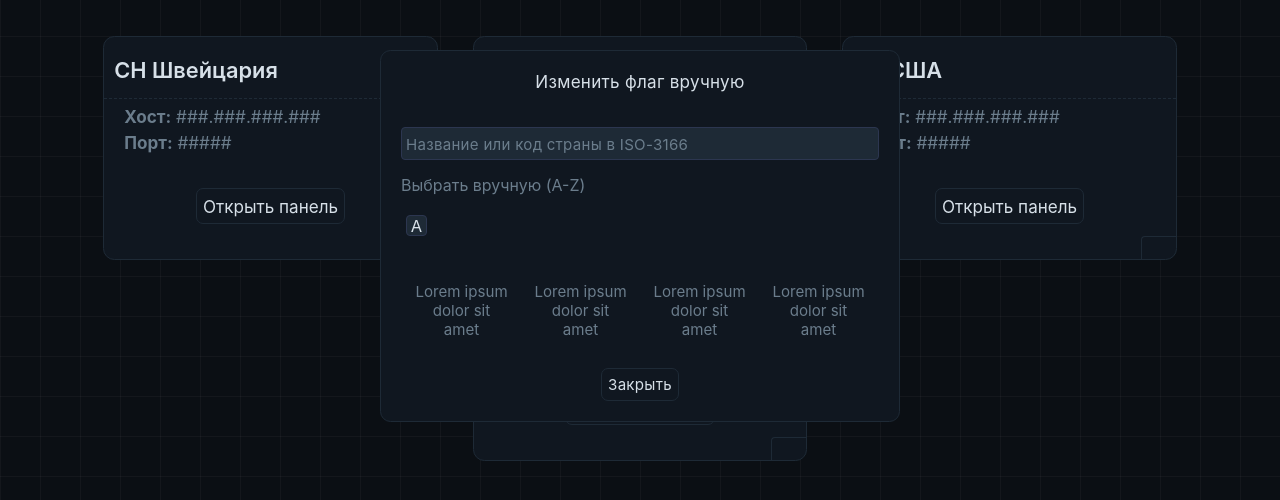
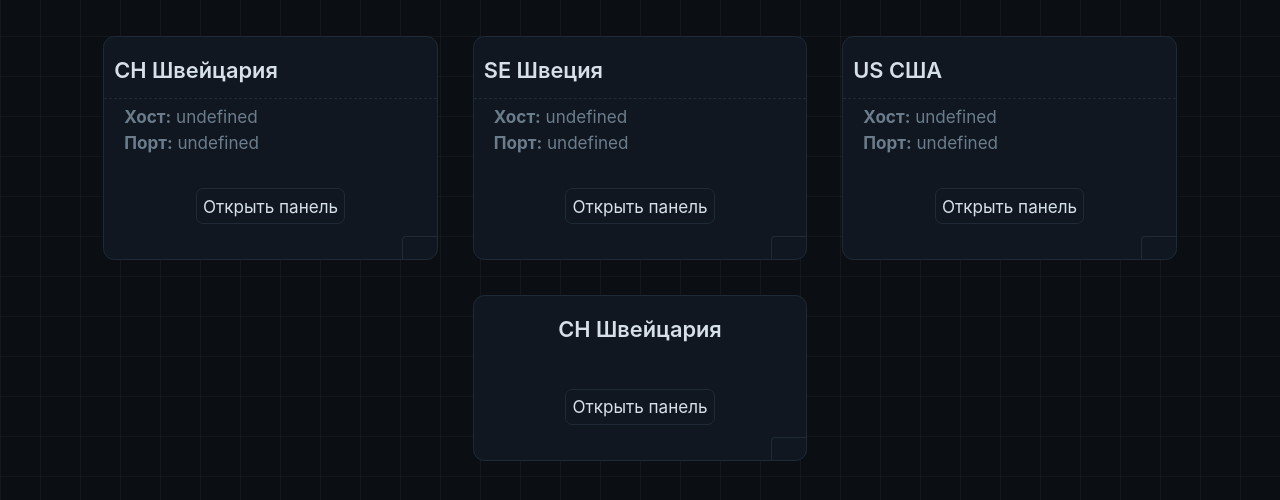
Before and after one commit to NCoR-e/greengo-utility, a website built with Vite: page src/index.html in a window 1280 px wide. Shown: the part 164-664 px from the top of the page. Built offline with nearby package versions, Linux system fonts and the light colour scheme.

Commit message:
refactor: Client-side data preparation for future features, client-side data storage in localStorage (temporary-test implementation) - Updating the card rendering for future features to be added to the UI - Adding/modifying attributes in the markup - A script has been written to implement a new method for rendering cards - A script was written to save data on the client side in localStorage (temporarily) - The scripting code paradigm is modeled after functional programming (possibly temporarily)

```diff
--- a/src/index.html
+++ b/src/index.html
@@ -6,41 +6,43 @@
   <meta name="author" content="NCoRe">
   <meta name="viewport" content="width=device-width, initial-scale=1.0">
   <link rel="icon" sizes="512x512 256x256 128x128 64x64 32x32" href="/tab.ico">
-  <script type="module" src="/scripts/app.js"></script>
+  <script type="module" src="/scripts/App.js"></script>
   <title>Greengo Utility</title>
 </head>
 
 <body>
-  <main>
+  <main data-root>
     <section class="branch">
       <header class="header">
         <h1 class="header__title">Greengo Utility</h1>
         <h2 class="header__sub-title">Выберите узел, чтобы открыть 3x-ui панель</h2>
       </header>
 
-      <div class="branch__card-list">
+      <div class="branch__card-list" data-card-list>
+        <template data-template-card="main">
           <article class="branch__card card card--main" tabindex="0" data-card-type="main">
             <div class="card__header">
               <div class="card__title">
-              <h3 class="card__country-code">CH Швейцария</h3>
+                <h3 class="card__country-code" data-info="title">
+                </h3>
               </div>
 
               <svg class="card__icon" aria-hidden="true">
-              <use href="/sprites.svg#flag-ch"></use>
+                <use href="#" data-info="icon"></use>
               </svg>
             </div>
 
             <div class="card__body">
               <div class="card__meta">
-              <span class="card__meta-item" data-field="host"><b>Хост:</b> ###.###.###.###</span>
-              <span class="card__meta-item" data-field="port"><b>Порт:</b> #####</span>
+                <span class="card__meta-item"><b data-info="host">Хост:</b></span>
+                <span class="card__meta-item"><b data-info="port">Порт:</b> </span>
               </div>
 
-            <a class="card__open-btn" href="#" target="_blank">Открыть панель</a>
+              <a class="card__open-btn" href="#" target="_blank" data-button="redirect-panel">Открыть панель</a>
             </div>
 
             <footer class="card__footer">
-            <details class="card__setting setting">
+              <details class="card__setting setting" data-card="open-setting">
                 <summary class="setting__header" aria-label="Меню редактирования карточки">
                   <svg class="setting__icon setting__icon--menu" aria-hidden="true">
                     <use href="/sprites.svg#menu-ico"></use>
@@ -52,77 +54,35 @@
                 </summary>
 
                 <ul class="setting__list" aria-label="Список кнопок для редактирования">
-                <li><button type="button" data-action="auto">Изменить автоматически</button></li>
-                <li><button type="button" data-action="manual">Изменить вручную</button></li>
-                <li><button type="button" data-action="flag">Изменить флаг</button></li>
+                  <li><button type="button" data-modal-open="edit-auto">Изменить автоматически</button></li>
+                  <li><button type="button" data-modal-open="edit-manual">Изменить вручную</button></li>
+                  <li><button type="button" data-modal-open="edit-flag">Изменить флаг</button></li>
                 </ul>
               </details>
             </footer>
           </article>
+        </template>
 
-        <article class="branch__card card card--main" tabindex="0" data-card-type="main">
+        <template data-template-card="test">
+          <article class="branch__card card card--test" tabindex="0" data-card-type="test">
             <div class="card__header">
               <div class="card__title">
-              <h3 class="card__country-code">SE Швеция</h3>
+                <h3 class="card__country-code" data-info="title">
+                </h3>
+                <div class="card__description">
+                  <svg class="card__icon" aria-hidden="true">
+                    <use href="#" data-info="icon"></use>
+                  </svg>
                 </div>
-
-            <svg class="card__icon" aria-hidden="true">
-              <use href="/sprites.svg#flag-se"></use>
-            </svg>
+              </div>
             </div>
 
             <div class="card__body">
-            <div class="card__meta">
-              <span class="card__meta-item" data-field="host"><b>Хост:</b> ###.###.###.###</span>
-              <span class="card__meta-item" data-field="port"><b>Порт:</b> #####</span>
-            </div>
-
-            <a class="card__open-btn" href="#" target="_blank">Открыть панель</a>
+              <a class="card__open-btn" href="#" target="_blank" data-button="redirect-panel">Открыть панель</a>
             </div>
 
             <footer class="card__footer">
-            <details class="card__setting setting">
-              <summary class="setting__header" aria-label="Меню редактирования карточки">
-                <svg class="setting__icon setting__icon--menu" aria-hidden="true">
-                  <use href="/sprites.svg#menu-ico"></use>
-                </svg>
-
-                <svg class="setting__icon setting__icon--close" aria-hidden="true">
-                  <use href="/sprites.svg#close-ico"></use>
-                </svg>
-              </summary>
-
-              <ul class="setting__list">
-                <li><button type="button" data-action="auto">Изменить автоматически</button></li>
-                <li><button type="button" data-action="manual">Изменить вручную</button></li>
-                <li><button type="button" data-action="flag">Изменить флаг</button></li>
-              </ul>
-            </details>
-          </footer>
-        </article>
-
-        <article class="branch__card card card--main" tabindex="0" data-card-type="main">
-          <div class="card__header">
-            <div class="card__title">
-              <h3 class="card__country-code">US США</h3>
-            </div>
-
-            <svg class="card__icon" aria-hidden="true">
-              <use href="/sprites.svg#flag-us"></use>
-            </svg>
-          </div>
-
-          <div class="card__body">
-            <div class="card__meta">
-              <span class="card__meta-item" data-field="host"><b>Хост:</b> ###.###.###.###</span>
-              <span class="card__meta-item" data-field="port"><b>Порт:</b> #####</span>
-            </div>
-
-            <a class="card__open-btn" href="#" target="_blank">Открыть панель</a>
-          </div>
-
-          <footer class="card__footer">
-            <details class="card__setting setting" aria-label="Меню редактирования карточки">
+              <details class="card__setting setting" aria-label="Меню редактирования карточки" data-card="open-setting">
                 <summary class="setting__header">
                   <svg class="setting__icon setting__icon--menu" aria-hidden="true">
                     <use href="/sprites.svg#menu-ico"></use>
@@ -134,53 +94,17 @@
                 </summary>
 
                 <ul class="setting__list">
-                <li><button type="button" data-action="auto">Изменить автоматически</button></li>
-                <li><button type="button" data-action="manual">Изменить вручную</button></li>
-                <li><button type="button" data-action="flag">Изменить флаг</button></li>
+                  <li><button type="button" data-modal-open="edit-title">Изменить заголовок</button></li>
+                  <li><button type="button" data-modal-open="edit-flag">Изменить флаг</button></li>
                 </ul>
               </details>
             </footer>
           </article>
-
-        <article class="branch__card card card--test" tabindex="0" data-card-type="test">
-          <div class="card__header">
-            <div class="card__title">
-              <h3 class="card__country-code">CH Тестовая Швейцария</h3>
-              <div class="card__description">
-                <svg class="card__icon" aria-hidden="true">
-                  <use href="/sprites.svg#flag-ch"></use>
-                </svg>
-              </div>
-            </div>
-          </div>
-
-          <div class="card__body">
-            <a class="card__open-btn" href="#" target="_blank">Открыть панель</a>
-          </div>
-
-          <footer class="card__footer">
-            <details class="card__setting setting" aria-label="Меню редактирования карточки">
-              <summary class="setting__header">
-                <svg class="setting__icon setting__icon--menu" aria-hidden="true">
-                  <use href="/sprites.svg#menu-ico"></use>
-                </svg>
-
-                <svg class="setting__icon setting__icon--close" aria-hidden="true">
-                  <use href="/sprites.svg#close-ico"></use>
-                </svg>
-              </summary>
-
-              <ul class="setting__list">
-                <li><button type="button" data-action="title">Изменить заголовок</button></li>
-                <li><button type="button" data-action="flag">Изменить флаг</button></li>
-              </ul>
-            </details>
-          </footer>
-        </article>
+        </template>
       </div>
     </section>
 
-    <dialog class="modal modal--auto" aria-label="Изменить данные автоматически" data-modal="auto">
+    <dialog class="modal modal--auto" aria-label="Изменить данные автоматически" data-modal="edit-auto">
       <form class="modal__form" method="dialog">
         <h4 class="modal__title">Изменить данные автоматически</h4>
 
@@ -192,13 +116,13 @@
         </div>
 
         <div class="modal__actions">
-          <button class="modal__button modal__button--cancel" type="button" data-button="modal-close">Закрыть</button>
-          <button class="modal__button modal__button--confirm" type="submit" data-button="modal-confirm">Сохранить</button>
+          <button class="modal__button modal__button--cancel" type="button" data-modal="close">Закрыть</button>
+          <button class="modal__button modal__button--confirm" type="submit" data-modal="confirm">Сохранить</button>
         </div>
       </form>
     </dialog>
 
-    <dialog class="modal modal--manual" aria-label="Изменить данные вручную" data-modal="manual">
+    <dialog class="modal modal--manual" aria-label="Изменить данные вручную" data-modal="edit-manual">
       <form class="modal__form" method="dialog">
         <h4 class="modal__title">Изменить данные вручную</h4>
 
@@ -225,13 +149,13 @@
         </div>
 
         <div class="modal__actions">
-          <button class="modal__button modal__button--cancel" type="button" data-button="modal-close">Закрыть</button>
-          <button class="modal__button modal__button--confirm" type="submit" data-button="modal-confirm">Сохранить</button>
+          <button class="modal__button modal__button--cancel" type="button" data-modal="close">Закрыть</button>
+          <button class="modal__button modal__button--confirm" type="submit" data-modal="confirm">Сохранить</button>
         </div>
       </form>
     </dialog>
 
-    <dialog class="modal modal--rename" aria-label="Изменить заголовок" data-modal="rename">
+    <dialog class="modal modal--rename" aria-label="Изменить заголовок" data-modal="edit-title">
       <form class="modal__form" method="dialog">
         <h4 class="modal__title">Изменить заголовок</h4>
 
@@ -248,13 +172,13 @@
         </div>
 
         <div class="modal__actions">
-          <button class="modal__button modal__button--cancel" type="button" data-button="modal-close">Закрыть</button>
-          <button class="modal__button modal__button--confirm" type="submit" data-button="modal-confirm">Сохранить</button>
+          <button class="modal__button modal__button--cancel" type="button" data-modal="close">Закрыть</button>
+          <button class="modal__button modal__button--confirm" type="submit" data-modal="confirm">Сохранить</button>
         </div>
       </form>
     </dialog>
 
-    <dialog class="modal modal--flags" aria-label="Изменить флаг вручную" data-modal="flag" open>
+    <dialog class="modal modal--flags" aria-label="Изменить флаг вручную" data-modal="edit-flag">
       <div class="modal__form">
         <h4 class="modal__title">Изменить флаг вручную</h4>
 
@@ -267,13 +191,13 @@
 
         <p class="modal__caption" id="flag-list-caption">Выбрать вручную (A-Z)</p>
 
-        <div class="modal__flag-grid" role="region" tabindex="0" aria-labelledby="flag-list-caption" data-flag-grid>
+        <div class="modal__flag-grid" role="region" tabindex="0" aria-labelledby="flag-list-caption">
           <section class="flag-group" role="region" tabindex="0" aria-label="Страны на букву: A">
             <span class="flag-group__letter" aria-hidden="true">А</span>
 
             <ul class="flag-group__list">
               <li class="flag-group__item">
-                <button class="flag-group__button" type="button" data-name="#" data-code="#">
+                <button class="flag-group__button" type="button" data-flag="#">
                   <svg class="flag-group__icon" aria-hidden="true">
                     <use href="/sprites.svg#flag-ad"></use>
                   </svg>
@@ -282,7 +206,7 @@
               </li>
 
               <li class="flag-group__item">
-                <button class="flag-group__button" type="button" data-name="#" data-code="#">
+                <button class="flag-group__button" type="button" data-flag="#">
                   <svg class="flag-group__icon" aria-hidden="true">
                     <use href="/sprites.svg#flag-ae"></use>
                   </svg>
@@ -291,7 +215,7 @@
               </li>
 
               <li class="flag-group__item">
-                <button class="flag-group__button" type="button" data-name="#" data-code="#">
+                <button class="flag-group__button" type="button" data-flag="#">
                   <svg class="flag-group__icon" aria-hidden="true">
                     <use href="/sprites.svg#flag-af"></use>
                   </svg>
@@ -300,7 +224,7 @@
               </li>
 
               <li class="flag-group__item">
-                <button class="flag-group__button" type="button" data-name="#" data-code="#">
+                <button class="flag-group__button" type="button" data-flag="#">
                   <svg class="flag-group__icon" aria-hidden="true">
                     <use href="/sprites.svg#flag-ag"></use>
                   </svg>
@@ -312,7 +236,7 @@
         </div>
 
         <div class="modal__actions">
-          <button class="modal__button modal__button--cancel" type="button" data-button="close">Закрыть</button>
+          <button class="modal__button modal__button--cancel" type="button" data-modal="close">Закрыть</button>
         </div>
       </div>
     </dialog>
--- a/src/scripts/app.js
+++ b/src/scripts/app.js
@@ -1 +1,87 @@
 import '@styles/index.scss';
+let rootElement = document.querySelector('[data-root]');
+let rootSection = rootElement.querySelector('[data-card-list]');
+let modalList = rootElement.querySelectorAll('dialog[data-modal]');
+let activeState = null;
+
+const INITIAL_STATE = [
+    {
+        id: crypto.randomUUID(), type: 'main',
+        countryCode: 'ch', countryName: 'Швейцария',
+        panelLink: '#',
+    },
+
+    {
+        id: crypto.randomUUID(), type: 'main',
+        countryCode: 'se', countryName: 'Швеция',
+        panelLink: '#',
+    },
+
+    {
+        id: crypto.randomUUID(), type: 'main',
+        countryCode: 'us', countryName: 'США',
+        panelLink: '#',
+    },
+
+    {
+        id: crypto.randomUUID(), type: 'test',
+        countryCode: 'ch', countryName: 'Швейцария',
+        panelLink: '#',
+    },
+];
+
+function getInitialState(storageKey, fallbackState) {
+    let savedState = localStorage.getItem(storageKey);
+    return savedState ? JSON.parse(savedState) : fallbackState;
+}
+
+function fabricCard(data, rootEl) {
+    let templateCard = rootEl.querySelector(`template[data-template-card="${data.type}"]`);
+    if (!templateCard) return null;
+
+    let cardElement = templateCard.content.cloneNode(true);
+    let rootElementCard = cardElement.querySelector('[data-card-type]');
+
+    let titleCard = rootElementCard.querySelector('[data-info="title"]');
+    let iconCard = rootElementCard.querySelector('[data-info="icon"]');
+    let x3PanelCard = rootElementCard.querySelector('[data-button="redirect-panel"]');
+
+    if (titleCard && iconCard && x3PanelCard) {
+        titleCard.textContent = `${data.countryCode.toUpperCase()} ${data.countryName}`;
+        iconCard.setAttribute('href', `/sprites.svg#flag-${data.countryCode}`);
+        x3PanelCard.setAttribute('href', data.panelLink);
+    }
+
+    if (data.type === 'main') {
+        let hostCard = rootElementCard.querySelector('[data-info="host"]');
+        let portCard = rootElementCard.querySelector('[data-info="port"]');
+
+        hostCard.after(` ${data.host}`);
+        portCard.after(` ${data.port}`);
+    }
+
+    return cardElement;
+}
+
+function renderingView(data) {
+    data.forEach(element => {
+        const card = fabricCard(element, rootSection);
+
+        if (card) {
+            rootSection.append(card);
+        }
+    });
+}
+
+function initApp() {
+    let state = getInitialState('all_cards', INITIAL_STATE);
+
+    if (!localStorage.getItem('all_cards')) {
+        localStorage.setItem('all_cards', JSON.stringify(state));
+    };
+
+    activeState = state;
+    renderingView(activeState);
+}
+
+initApp();
```
Lines whose indentation alone changed are shown as unchanged.
